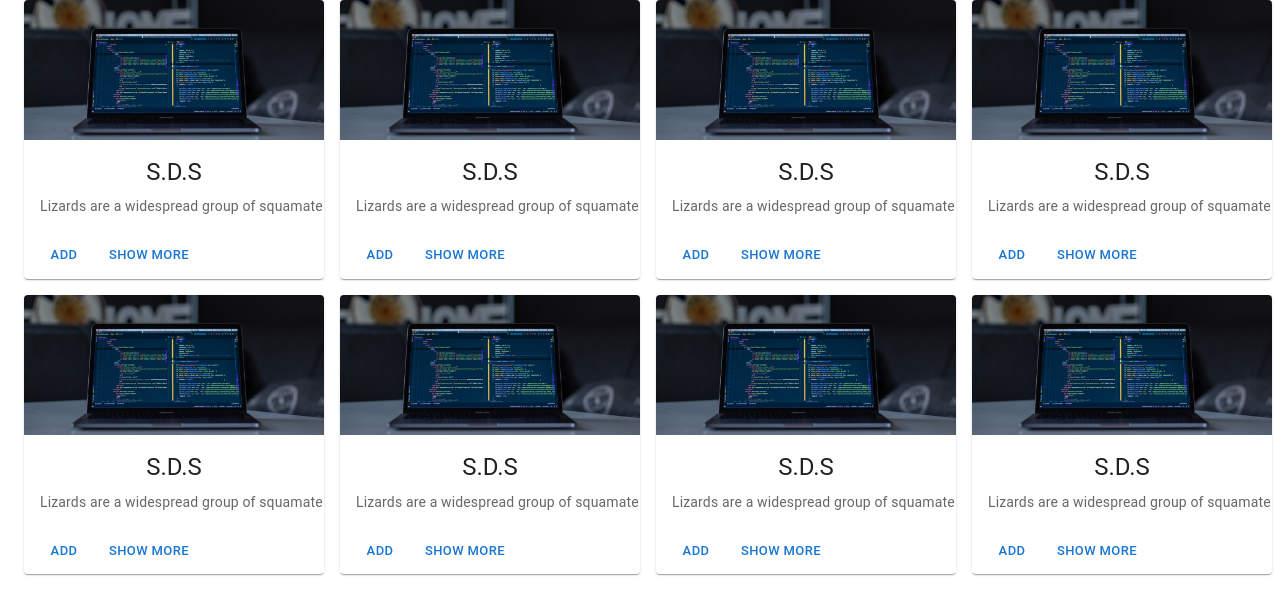
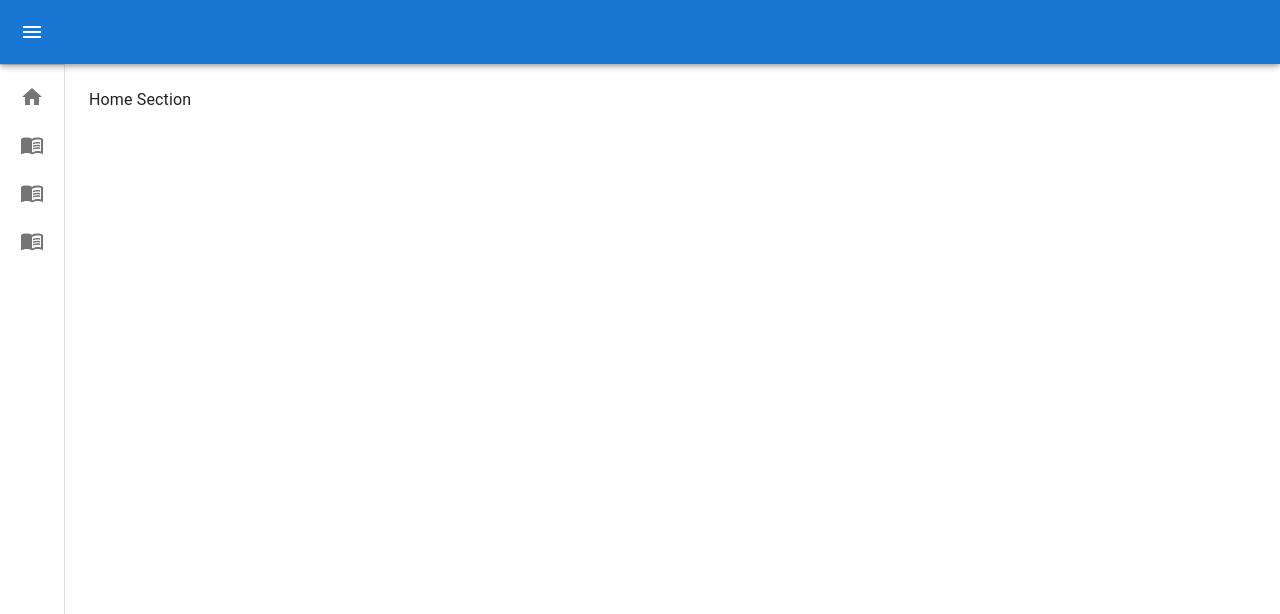
Before and after one commit to hassankh0/erasmus-sds, a React (Create React App) app in the folder frontend/: page /SideBar in a window 1280 px wide. Shown: the top 614 px of the page. Built offline with nearby package versions, Linux system fonts and the light colour scheme.

Commit message:
SideBar+Routing

```diff
--- a/frontend/package.json
+++ b/frontend/package.json
@@ -5,6 +5,7 @@
   "dependencies": {
     "@emotion/react": "^11.10.6",
     "@emotion/styled": "^11.10.6",
+    "@mui/icons-material": "^5.11.11",
     "@mui/material": "^5.11.15",
     "@mui/styled-engine-sc": "^5.11.11",
     "@testing-library/jest-dom": "^5.16.5",
@@ -12,6 +13,7 @@
     "@testing-library/user-event": "^13.5.0",
     "react": "^18.2.0",
     "react-dom": "^18.2.0",
+    "react-router-dom": "^6.10.0",
     "react-scripts": "5.0.1",
     "styled-components": "^5.3.9",
     "web-vitals": "^2.1.4"
--- a/frontend/src/App.js
+++ b/frontend/src/App.js
@@ -1,11 +1,12 @@
-import './App.css';
-import ImgMediaCard from './component/CoursesCard';
-import TableCard from './component/TableCards';
+import React, { Suspense } from "react";
+import Routes from "./router";
+import { LinearProgress } from "@mui/material";
+
 function App() {
   return (
-    <div className="App">
-<TableCard/>
-    </div>
+    <Suspense fallback={<LinearProgress />}>
+      <Routes />
+    </Suspense>
   );
 }
 
--- /dev/null
+++ b/frontend/src/components/SideBar.js
@@ -0,0 +1,164 @@
+import * as React from 'react';
+import { styled, useTheme } from '@mui/material/styles';
+import Box from '@mui/material/Box';
+import MuiDrawer from '@mui/material/Drawer';
+import MuiAppBar from '@mui/material/AppBar';
+import Toolbar from '@mui/material/Toolbar';
+import List from '@mui/material/List';
+import CssBaseline from '@mui/material/CssBaseline';
+import Typography from '@mui/material/Typography';
+import Divider from '@mui/material/Divider';
+import IconButton from '@mui/material/IconButton';
+import MenuIcon from '@mui/icons-material/Menu';
+import ChevronLeftIcon from '@mui/icons-material/ChevronLeft';
+import ChevronRightIcon from '@mui/icons-material/ChevronRight';
+import ListItem from '@mui/material/ListItem';
+import ListItemButton from '@mui/material/ListItemButton';
+import ListItemIcon from '@mui/material/ListItemIcon';
+import ListItemText from '@mui/material/ListItemText';
+import MenuBookIcon from '@mui/icons-material/MenuBook';
+import HomeIcon from '@mui/icons-material/Home';
+import ShoppingCartIcon from '@mui/icons-material/ShoppingCart';
+import HandshakeIcon from '@mui/icons-material/Handshake';
+const drawerWidth = 240;
+
+const openedMixin = (theme) => ({
+  width: drawerWidth,
+  transition: theme.transitions.create('width', {
+    easing: theme.transitions.easing.sharp,
+    duration: theme.transitions.duration.enteringScreen,
+  }),
+  overflowX: 'hidden',
+});
+
+const closedMixin = (theme) => ({
+  transition: theme.transitions.create('width', {
+    easing: theme.transitions.easing.sharp,
+    duration: theme.transitions.duration.leavingScreen,
+  }),
+  overflowX: 'hidden',
+  width: `calc(${theme.spacing(7)} + 1px)`,
+  [theme.breakpoints.up('sm')]: {
+    width: `calc(${theme.spacing(8)} + 1px)`,
+  },
+});
+
+const DrawerHeader = styled('div')(({ theme }) => ({
+  display: 'flex',
+  alignItems: 'center',
+  justifyContent: 'flex-end',
+  padding: theme.spacing(0, 1),
+  ...theme.mixins.toolbar,
+}));
+
+const AppBar = styled(MuiAppBar, {
+  shouldForwardProp: (prop) => prop !== 'open',
+})(({ theme, open }) => ({
+  zIndex: theme.zIndex.drawer + 1,
+  transition: theme.transitions.create(['width', 'margin'], {
+    easing: theme.transitions.easing.sharp,
+    duration: theme.transitions.duration.leavingScreen,
+  }),
+  ...(open && {
+    marginLeft: drawerWidth,
+    width: `calc(100% - ${drawerWidth}px)`,
+    transition: theme.transitions.create(['width', 'margin'], {
+      easing: theme.transitions.easing.sharp,
+      duration: theme.transitions.duration.enteringScreen,
+    }),
+  }),
+}));
+
+const Drawer = styled(MuiDrawer, { shouldForwardProp: (prop) => prop !== 'open' })(
+  ({ theme, open }) => ({
+    width: drawerWidth,
+    flexShrink: 0,
+    whiteSpace: 'nowrap',
+    boxSizing: 'border-box',
+    ...(open && {
+      ...openedMixin(theme),
+      '& .MuiDrawer-paper': openedMixin(theme),
+    }),
+    ...(!open && {
+      ...closedMixin(theme),
+      '& .MuiDrawer-paper': closedMixin(theme),
+    }),
+  }),
+);
+
+export default function SideBar() {
+  const theme = useTheme();
+  const [open, setOpen] = React.useState(false);
+
+  const handleDrawerOpen = () => {
+    setOpen(true);
+  };
+
+  const handleDrawerClose = () => {
+    setOpen(false);
+  };
+
+  return (
+    <Box sx={{ display: 'flex' }}>
+      <CssBaseline />
+      <AppBar position="fixed" open={open}>
+        <Toolbar>
+          <IconButton
+            color="inherit"
+            aria-label="open drawer"
+            onClick={handleDrawerOpen}
+            edge="start"
+            sx={{
+              marginRight: 5,
+              ...(open && { display: 'none' }),
+            }}
+          >
+            <MenuIcon />
+          </IconButton>
+
+        </Toolbar>
+      </AppBar>
+      <Drawer variant="permanent" open={open}>
+        <DrawerHeader>
+          <IconButton onClick={handleDrawerClose}>
+            {theme.direction === 'rtl' ? <ChevronRightIcon /> : <ChevronLeftIcon />}
+          </IconButton>
+        </DrawerHeader>
+        <Divider />
+        <List>
+          {['Home', 'All Courses', 'My Courses', 'OLA'].map((text, index) => (
+            <ListItem key={text} disablePadding sx={{ display: 'block' }}>
+              <ListItemButton
+                sx={{
+                  minHeight: 48,
+                  justifyContent: open ? 'initial' : 'center',
+                  px: 2.5,
+                }}
+              >
+                <ListItemIcon
+                  sx={{
+                    minWidth: 0,
+                    mr: open ? 3 : 'auto',
+                    justifyContent: 'center',
+                  }}
+                >
+                  {index === 0 ? <HomeIcon /> : <MenuBookIcon />}
+
+                </ListItemIcon>
+                <ListItemText primary={text} sx={{ opacity: open ? 1 : 0 }} />
+              </ListItemButton>
+            </ListItem>
+          ))}
+        </List>
+
+      </Drawer>
+      <Box component="main" sx={{ flexGrow: 1, p: 3 }}>
+        <DrawerHeader />
+        <Typography paragraph>
+         Home Section
+        </Typography>
+
+      </Box>
+    </Box>
+  );
+}
--- /dev/null
+++ b/frontend/src/data/SideBarData.js
@@ -0,0 +1,31 @@
+import MenuBookIcon from '@mui/icons-material/MenuBook';
+import HomeIcon from '@mui/icons-material/Home';
+import ShoppingCartIcon from '@mui/icons-material/ShoppingCart';
+import HandshakeIcon from '@mui/icons-material/Handshake';
+export const SIDEBAR_DATA = [
+  {
+    title: "Home",
+    icon: <HomeIcon />,
+    to: "home",
+    hasChildren: false,
+  },
+  {
+    title: "All Courses",
+    icon: <MenuBookIcon />,
+    hasChildren: false,
+
+  },
+  {
+    title: "My Courses",
+    icon: <ShoppingCartIcon />,
+    hasChildren: false,
+
+  },
+  {
+    title: "OLA",
+    icon: <HandshakeIcon />,
+    hasChildren: false,
+
+  },
+
+];
--- /dev/null
+++ b/frontend/src/pages/Home/Home.js
@@ -0,0 +1,9 @@
+import React from 'react'
+
+const Home = () => {
+  return (
+    <div>Home page</div>
+  )
+}
+
+export default Home
--- /dev/null
+++ b/frontend/src/router/index.js
@@ -0,0 +1,26 @@
+import React, { Suspense, lazy } from "react";
+import { BrowserRouter as Router, Routes, Route } from "react-router-dom";
+import { LinearProgress } from "@mui/material";
+import TableCard from "../components/TableCards";
+import Home from "../pages/Home/Home";
+import SideBar from "../components/SideBar";
+import { SIDEBAR_DATA } from "../data/SideBarData";
+// ================================================================
+
+const index = () => {
+  return (
+    <Router forceRefresh={true}>
+        <Suspense fallback={<LinearProgress />}>
+          <Routes>
+            {/* Public URL */}
+            <Route index path="/home" element={<Home />} />
+            <Route  path="/AllCourses" element={<TableCard />} />
+            <Route  path="/SideBar" element={<SideBar SIDEBAR_DATA/>} />
+
+          </Routes>
+        </Suspense>
+    </Router>
+  );
+};
+
+export default index;
```
Also changed, not shown: frontend/src/components/CoursesCard/index.css (renamed from frontend/src/component/CoursesCard/index.css), frontend/src/components/CoursesCard/index.js (renamed from frontend/src/component/CoursesCard/index.js), frontend/src/components/TableCards/index.css (renamed from frontend/src/component/TableCards/index.css), frontend/src/components/TableCards/index.js (renamed from frontend/src/component/TableCards/index.js), 1 other file (tests, documents, lock files or other folders).
